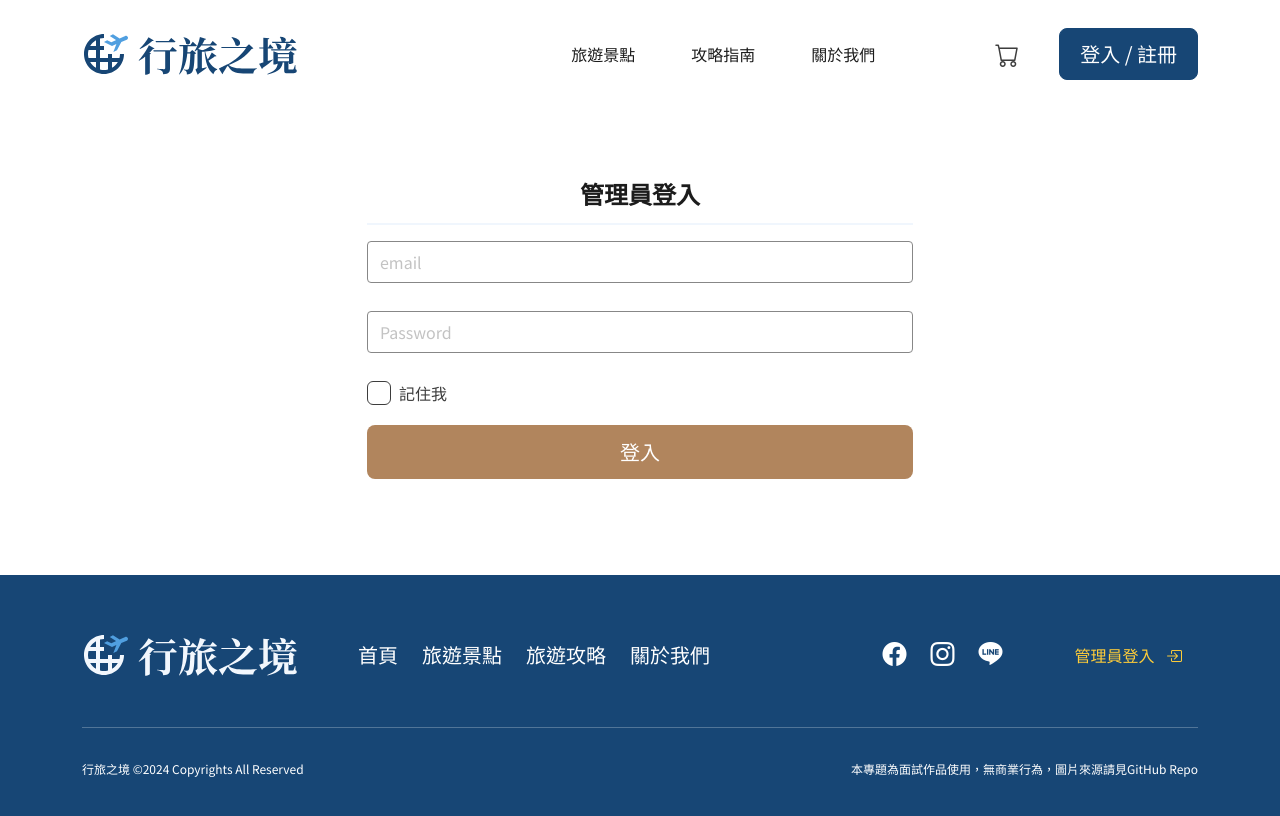
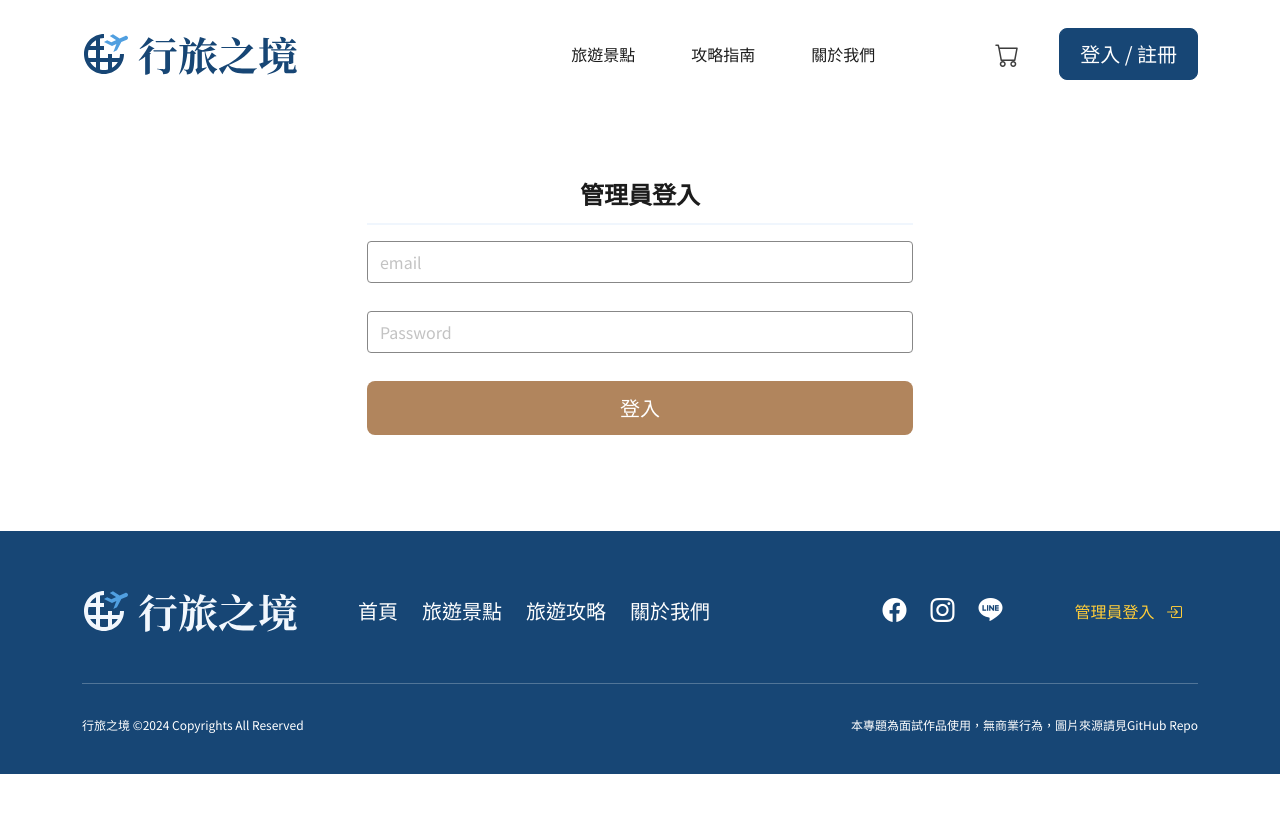
Before and after one commit to kayaribi/Realm_of_Journeys, a React (Vite) app: page /#/account/register in a window 1280 px wide. Both pictures are taken after a click on the button "管理員登入". Built offline with nearby package versions, Linux system fonts and the light colour scheme; no server answers.

Commit message:
refactor(AdminLogin) 移除不必要的記住我功能及相關代碼

```diff
--- a/src/pages/AdminLogin.jsx
+++ b/src/pages/AdminLogin.jsx
@@ -1,7 +1,6 @@
-import { useEffect, useContext } from "react";
+import { useContext } from "react";
 import axios from "axios";
 import { useForm } from "react-hook-form";
-import loginInImage from "../../public/images/loginInImage.svg";
 import { useNavigate } from "react-router-dom";
 import { CartContext } from "../store/store";
 import Swal from "sweetalert2";
@@ -13,7 +12,6 @@ export default function Account() {
   const {
     register,
     handleSubmit,
-    setValue,
     formState: { errors },
   } = useForm({
     defaultValues: {
@@ -25,14 +23,6 @@ export default function Account() {
 
   const navigate = useNavigate();
   const { loginAdmin } = useContext(CartContext); // ✅ 取得 `loginAdmin`
-
-  useEffect(() => {
-    if (sessionStorage.getItem("savedEmail")) {
-      setValue("email", sessionStorage.getItem("savedEmail"));
-      setValue("password", sessionStorage.getItem("savedPassword"));
-      setValue("rememberMe", sessionStorage.getItem("savedRememberMe"));
-    }
-  }, []);
 
   const onSubmit = async (data) => {
     const { email, password } = data;
@@ -56,18 +46,6 @@ export default function Account() {
       // 儲存 token 到 cookie 或 localStorage（可選）
       localStorage.setItem("userToken", token);
       axios.defaults.headers.common["Authorization"] = token;
-
-      if (data.rememberMe) {
-        // 如果勾選記住我，存帳號和密碼
-        sessionStorage.setItem("savedEmail", data.email);
-        sessionStorage.setItem("savedPassword", data.password);
-        sessionStorage.setItem("savedRememberMe", true);
-      } else {
-        // 如果沒勾選記住我，就移除 sessionStorage
-        sessionStorage.removeItem("savedEmail");
-        sessionStorage.removeItem("savedPassword");
-        sessionStorage.removeItem("savedRememberMe");
-      }
 
       await Swal.fire({
         title: res.data.message,
@@ -163,22 +141,6 @@ export default function Account() {
                       </div>
                     )}
                   </div>
-
-                  <div className="d-flex align-items-center mb-xxl-6 mb-xl-5 mb-lg-4 mb-6  mt-lg-0 mt-3">
-                    <input
-                      type="checkbox"
-                      id="rememberMe"
-                      className="loginInCheckBox"
-                      name="rememberMe"
-                      {...register("rememberMe")}
-                    />
-                    <label
-                      htmlFor="rememberMe"
-                      className="text-neutral-300 ms-2"
-                    >
-                      記住我
-                    </label>
-                  </div>
                 </div>
                 <button className="loginInButton w-100 fs-sm-7 fs-9 py-3">
                   登入
```
